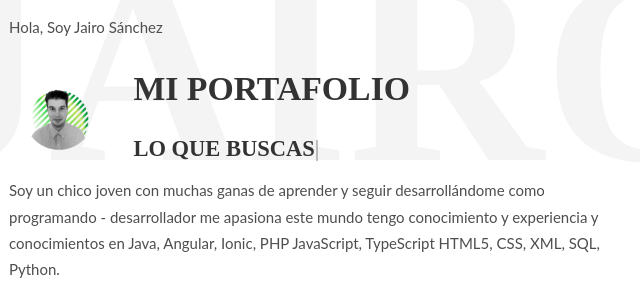
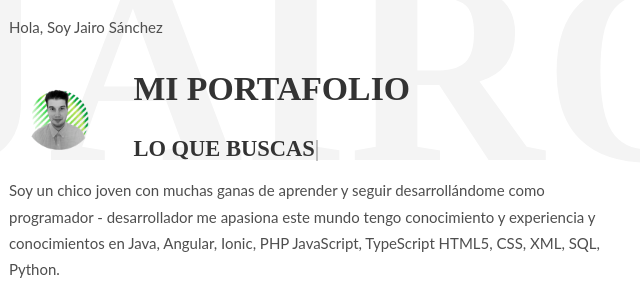
Before and after one commit to jairosanchezb94/Portafolio-2, a plain HTML site: page index.html in a window 1280 px wide. Shown: the part 158-462 px from the top of the page, 320-960 px from the left. Drawn offline with nearby package versions, Linux system fonts and the light colour scheme; files that its build step writes are made by us from their sources; a web font is replaced by a local one.

Commit message:
Update index.html

```diff
--- a/index.html
+++ b/index.html
@@ -55,7 +55,7 @@
 					<h1>Mi Portafolio<br></h1><h2><span id="typed"></span></h2>
 				</div>
 				<p>
-					Soy un chico joven con muchas ganas de aprender y seguir desarrollándome como programando - desarrollador me apasiona este mundo tengo conocimiento y experiencia y conocimientos en Java, Angular, Ionic, PHP JavaScript, TypeScript HTML5, CSS, XML, SQL, Python.
+					Soy un chico joven con muchas ganas de aprender y seguir desarrollándome como programador - desarrollador me apasiona este mundo tengo conocimiento y experiencia y conocimientos en Java, Angular, Ionic, PHP JavaScript, TypeScript HTML5, CSS, XML, SQL, Python.
 				</p>
 				<p>
 					He utilizado herramientas como Visual Studio, NotePad++, MongoDB, HeidisSQL, SmartGit, phpmyadmin, MySQL, experiencia en de crear webs, maquetar con Photoshop y otras herramientas. Entre otra cualidades que me podéis consultar.
```
